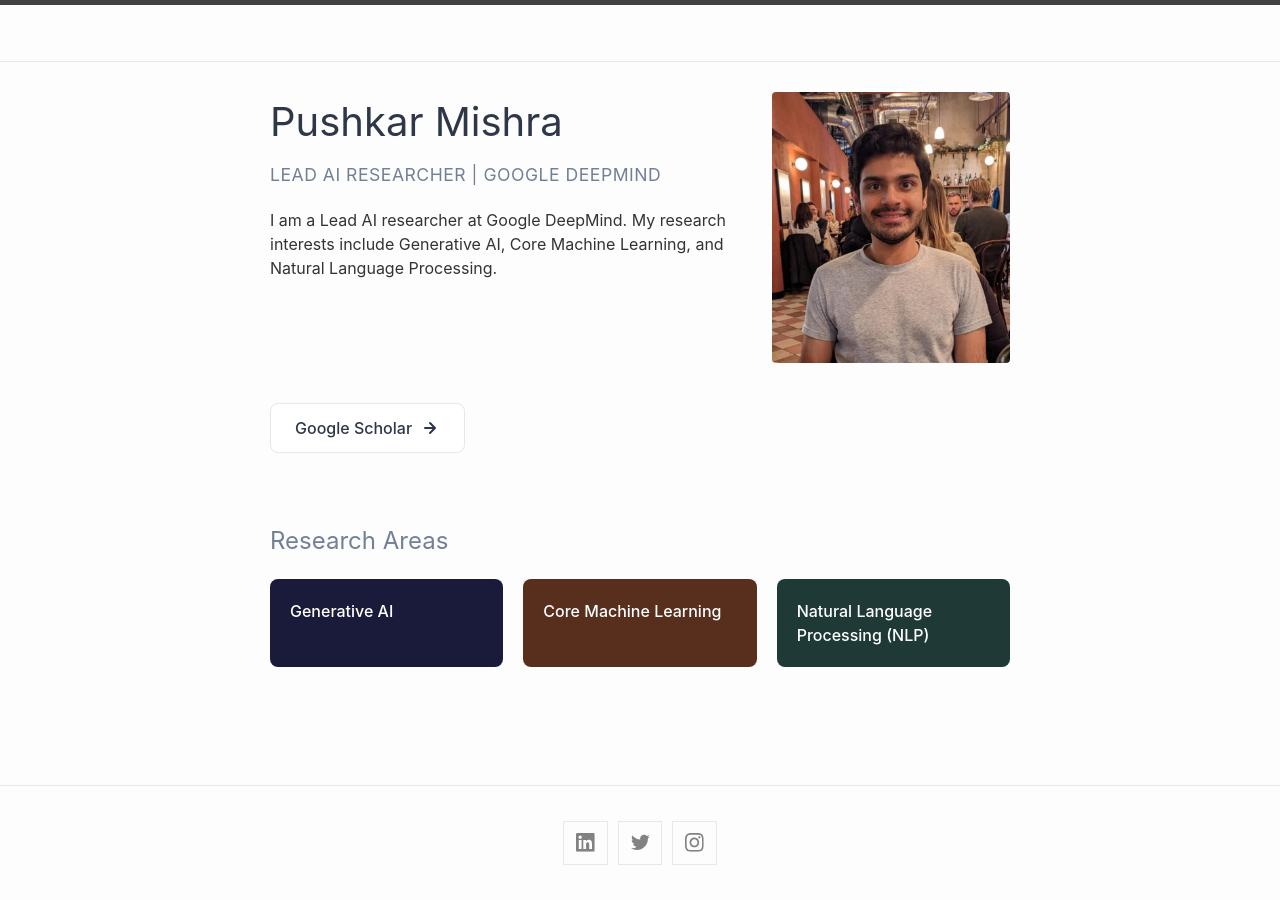
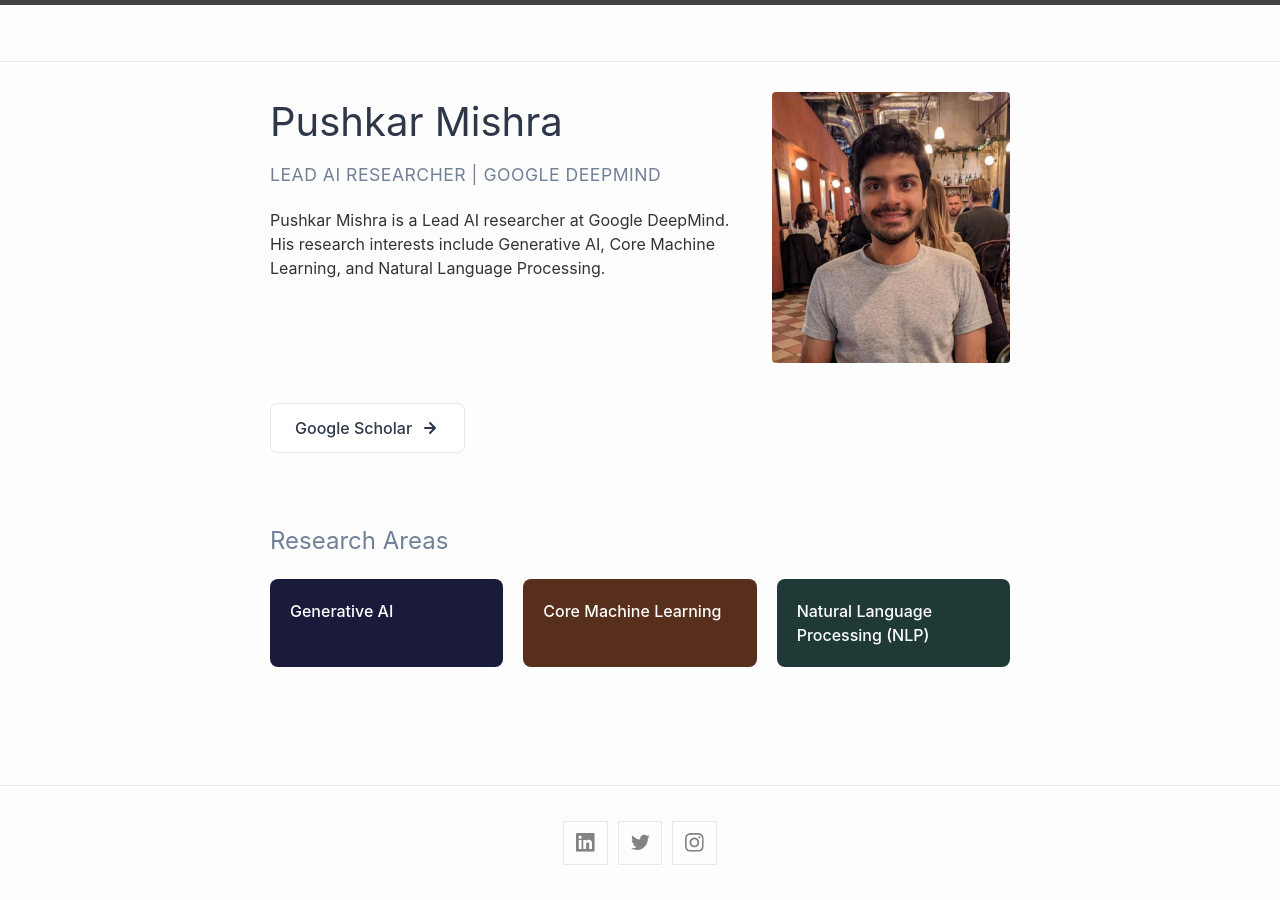
Before and after one commit to pushkarmishra/pushkarmishra.github.io, a Jekyll site: the page built from index.markdown, in a window 1280 px wide. Built offline with Jekyll 4.4.1, drawn with Linux system fonts in a browser that asks for light colours.

Commit message:
Description change

```diff
--- a/index.markdown
+++ b/index.markdown
@@ -100,7 +100,7 @@ layout: home
         <div class="profile-info">
             <h1>Pushkar Mishra</h1>
             <div class="subtitle">Lead AI Researcher | Google DeepMind</div>
-            <p>I am a Lead AI researcher at Google DeepMind. My research interests include Generative AI, Core Machine Learning, and Natural Language Processing.</p>
+            <p>Pushkar Mishra is a Lead AI researcher at Google DeepMind. His research interests include Generative AI, Core Machine Learning, and Natural Language Processing.</p>
         </div>
         <img src="assets/Pushkar_Mishra.jpg" alt="Pushkar Mishra" class="profile-image">
     </div>
```
